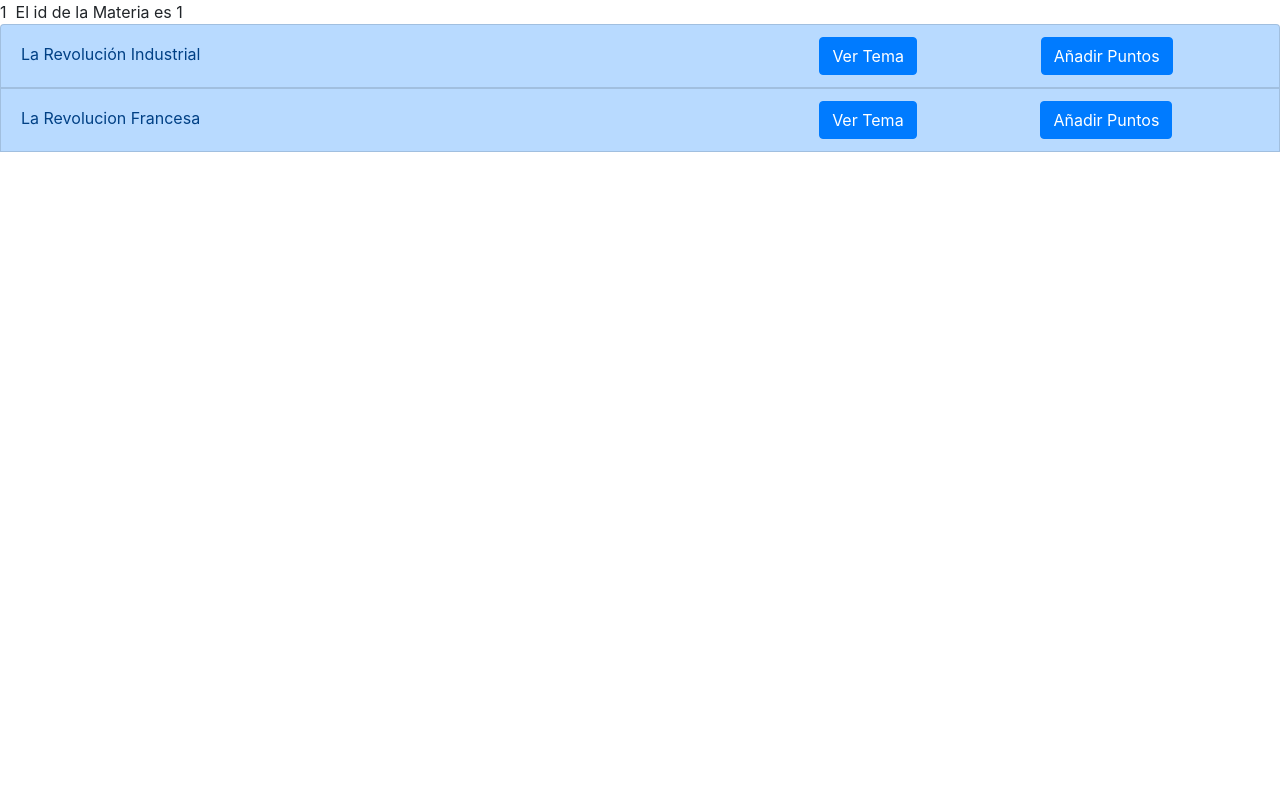
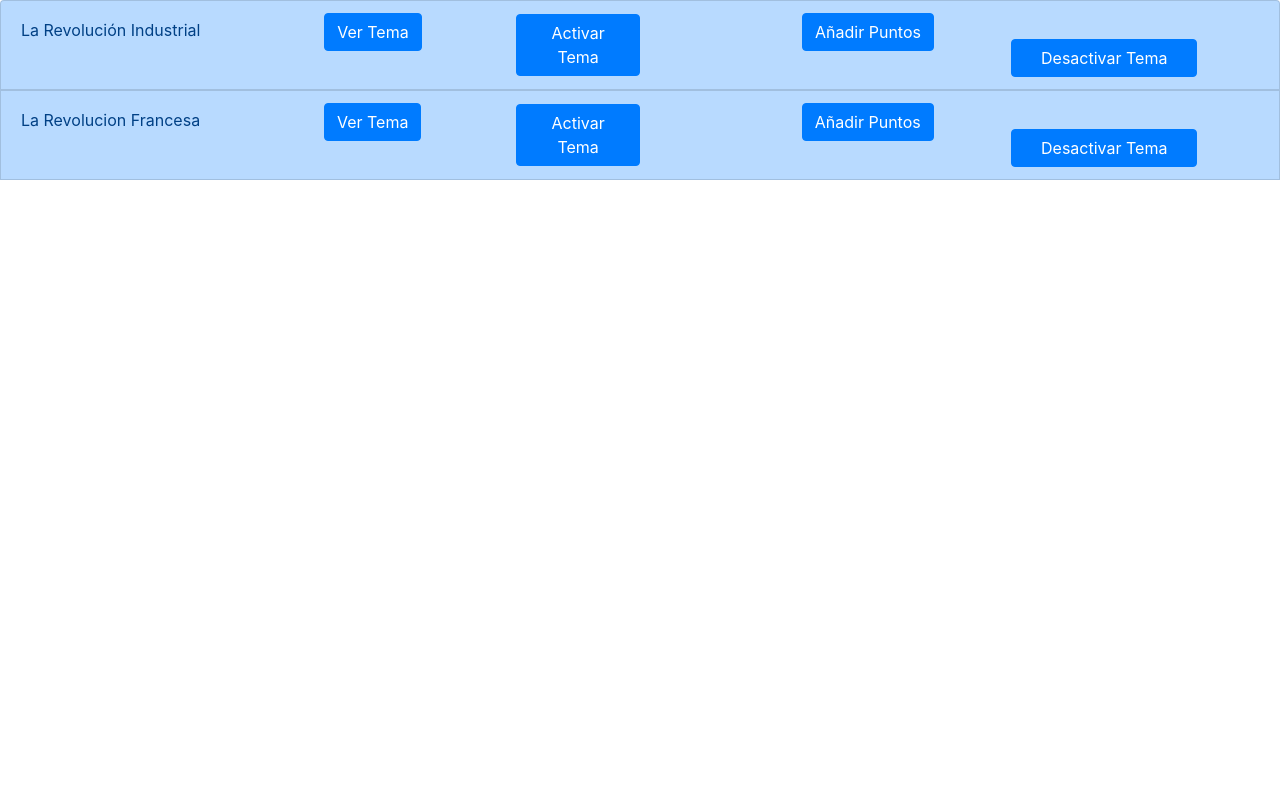
Before and after one commit to PabloBranuelasCastellano/AulaVirtual, a PHP site: page /VerTema.php?Id_Activo=1 in a window 1280 px wide. Run offline with PHP 8.4, Linux system fonts and the light colour scheme; the visitor is signed in with stand-in values (Sample User, id 1); data comes from the database, SQL or seed files in the repository.

Commit message:
Update VerTema.php

```diff
--- a/Aula_VirtualPHP/VerTema.php
+++ b/Aula_VirtualPHP/VerTema.php
@@ -7,7 +7,7 @@
 		$Id_Profesor=$_SESSION["ProfesorId"];
 		$Id_Materia=$_GET["Id_Activo"];
 		// $Id_Materia=$_SESSION[$Id_Materia];
-		echo($Id_Profesor."&nbsp;&nbsp;El id de la Materia es ".$Id_Materia);
+		// echo($Id_Profesor."&nbsp;&nbsp;El id de la Materia es ".$Id_Materia);
 		if($Usuario_Actual=="" or $Usuario_Actual==null){
 			header("Location:index.php");
 		}
@@ -23,14 +23,14 @@
 	</head>
 	<body>
 		<?php
-			$Ver_Temas="select distinct t.titulo,m.Nombre,t.TemaId from temas t, profesores p ,niveles n,materias m where(t.materiaId=m.MateriaId and n.nivelId=t.nivelId and t.profesorId=$Id_Profesor and t.materiaId=$Id_Materia)";
+			$Ver_Temas="select distinct t.titulo,m.Nombre,t.TemaId,n.NivelId from temas t, profesores p ,niveles n,materias m where(t.materiaId=m.MateriaId and n.nivelId=t.nivelId and t.profesorId=$Id_Profesor and t.materiaId=$Id_Materia)";
 			$Temario=mysqli_query($conexion,$Ver_Temas);
 			$nfilas=mysqli_num_rows($Temario);
 			if($nfilas>0){
 				echo("<ul class='list-group'>");
 				while($fila=mysqli_fetch_array($Temario)){
 					echo(
-						"<li class='list-group-item list-group-item-action list-group-item-primary'>".$fila['titulo']."<a class='btn btn-primary' data-toggle='collapse' href='#Tema".strval($fila["TemaId"])."' role='button' aria-expanded='false' aria-controls='multiCollapseExample1' style='margin-left:50%;'>Ver Tema</a><a class='btn btn-primary' role='button' href='Agregarpunto.php?Id_Tema=".strval($fila["TemaId"])."' role='button' aria-expanded='false' aria-controls='multiCollapseExample1' style='margin-left:10%;'>Añadir Puntos</a>
+						"<li class='list-group-item list-group-item-action list-group-item-primary'>".$fila['titulo']."<a class='btn btn-primary' data-toggle='collapse' href='#Tema".strval($fila["TemaId"])."' role='button' aria-expanded='false' aria-controls='multiCollapseExample1' style='margin-left:10%;'>Ver Tema</a>&nbsp;&nbsp;<a class='btn btn-primary' role='button' href='Agregarpunto.php?Id_Tema=".strval($fila["TemaId"])."' role='button' aria-expanded='false' aria-controls='multiCollapseExample1' style='margin-left:30%;'>Añadir Puntos</a> &nbsp;&nbsp;<a class='btn btn-primary' href='?VisualizarTema=true&Id_Activo=$Id_Materia&Id_Tema=".$fila['TemaId']."&ProfesorId=".$Id_Profesor."&NivelId=".$fila['NivelId']."' role='button' style='width:10%;margin-left:40%;margin-top:-3%;'>Activar Tema</a><a class='btn btn-primary' href='?OcultarTema=true&&Id_Activo=$Id_Materia&Id_Tema=".$fila['TemaId']."&ProfesorId=".$Id_Profesor."&NivelId=".$fila['NivelId']."' role='button' style='width:15%;margin-left:80%;margin-top:-3%;'>Desactivar Tema</a>
 						</li>");
 					echo("<div class='row'>
 							  <div class='col'>
@@ -42,7 +42,7 @@
 									$nfilasPuntos=mysqli_num_rows($Puntos);
 									if($nfilasPuntos>0){
 										while($filaPuntos=mysqli_fetch_array($Puntos)){
-											echo("<div class='bg-secondary' style='width:40%;text-align:center;'><h5>".$filaPuntos['Titulo']."</h5></div><a class='btn btn-primary' href='?OcultarPunto=true&Id_Activo=$Id_Materia&Id_Tema=".$fila['TemaId']."&PuntoId=".$filaPuntos['PuntoId']."' role='button' style='width:10%;margin-left:50%;margin-top:-3%;'>Ocultar Punto</a> <a class='btn btn-primary' href='?VisualizarPunto=true&Id_Activo=$Id_Materia&Id_Tema=".$fila['TemaId']."&PuntoId=".$filaPuntos['PuntoId']." 'role='button' style='width:10%;margin-left:70%;margin-top:-3%;'>Ver Punto</a>");
+											echo("<div class='bg-secondary' style='width:40%;text-align:center;'><h5>".$filaPuntos['Titulo']."</h5></div><a class='btn btn-primary' href='?OcultarPunto=true&Id_Activo=$Id_Materia&Id_Tema=".$fila['TemaId']."&PuntoId=".$filaPuntos['PuntoId']."' role='button' style='width:20%;margin-left:50%;margin-top:-3%;'>Desactivar Punto</a> <a class='btn btn-primary' href='?VisualizarPunto=true&Id_Activo=$Id_Materia&Id_Tema=".$fila['TemaId']."&PuntoId=".$filaPuntos['PuntoId']." 'role='button' style='width:10%;margin-left:80%;margin-top:-3%;'>Activar Punto</a>");
 											echo("<br><br>");
 											echo("<div>".$filaPuntos['texto']."</div>");
 										}
@@ -66,14 +66,30 @@
 		$Id_Materia=$_GET["Id_Activo"];
 		$Cambiar_Estado="update puntos set EsActivo=false where TemaId=".$_GET['Id_Tema']." and PuntoId=".$_GET['PuntoId'];
 		$Desactivar=mysqli_query($conexion,$Cambiar_Estado);
-		echo($_GET['Id_Tema']."&nbsp;&nbsp;".$_GET['PuntoId']);
+		// echo($_GET['Id_Tema']."&nbsp;&nbsp;".$_GET['PuntoId']);
 	}
 
 	if(isset($_GET['VisualizarPunto'])){
 		$Id_Materia=$_GET["Id_Activo"];
 		$Cambiar_Estado="update puntos set EsActivo=true where TemaId=".$_GET['Id_Tema']." and PuntoId=".$_GET['PuntoId'];
 		$Desactivar=mysqli_query($conexion,$Cambiar_Estado);
-		echo($_GET['Id_Tema']."&nbsp;&nbsp;".$_GET['PuntoId']);
+		// echo($_GET['Id_Tema']."&nbsp;&nbsp;".$_GET['PuntoId']);
+	}
+
+	if(isset($_GET['VisualizarTema'])){
+		$Id_Materia=$_GET["Id_Activo"];
+		// echo("Id del Tema ".$_GET['Id_Tema']."&nbsp;&nbsp; Id del Profesor ".$_GET['ProfesorId']."&nbsp;&nbsp; Id del Nivel es ".$_GET['NivelId']."&nbsp;&nbsp Id de la Materia ".$_GET["Id_Activo"]);
+		// echo($_GET['NivelId']."&nbsp;&nbsp;".$_GET['Id_Tema']."&nbsp;&nbsp;El id del Profesor es ".$_GET['ProfesorId']);
+		$Cambiar_Estado="update temas t set EsActivo=true where (TemaId=".$_GET['Id_Tema']." and profesorId=".$_GET['ProfesorId']." and NivelId=".$_GET['NivelId']." and MateriaId=".$_GET["Id_Activo"].")";
+		$Desactivar=mysqli_query($conexion,$Cambiar_Estado);
+	}
+
+	if(isset($_GET['OcultarTema'])){
+		$Id_Materia=$_GET["Id_Activo"];
+		// echo("Id del Tema ".$_GET['Id_Tema']."&nbsp;&nbsp; Id del Profesor ".$_GET['ProfesorId']."&nbsp;&nbsp; Id del Nivel es ".$_GET['NivelId']."&nbsp;&nbsp Id de la Materia ".$_GET["Id_Activo"]);
+		// echo($_GET['NivelId']."&nbsp;&nbsp;".$_GET['Id_Tema']."&nbsp;&nbsp;El id del Profesor es ".$_GET['ProfesorId']);
+		$Cambiar_Estado="update temas t set EsActivo=false where (TemaId=".$_GET['Id_Tema']." and profesorId=".$_GET['ProfesorId']." and NivelId=".$_GET['NivelId']." and MateriaId=".$_GET["Id_Activo"].")";
+		$Desactivar=mysqli_query($conexion,$Cambiar_Estado);
 	}
 	?>
 	</body>
```
